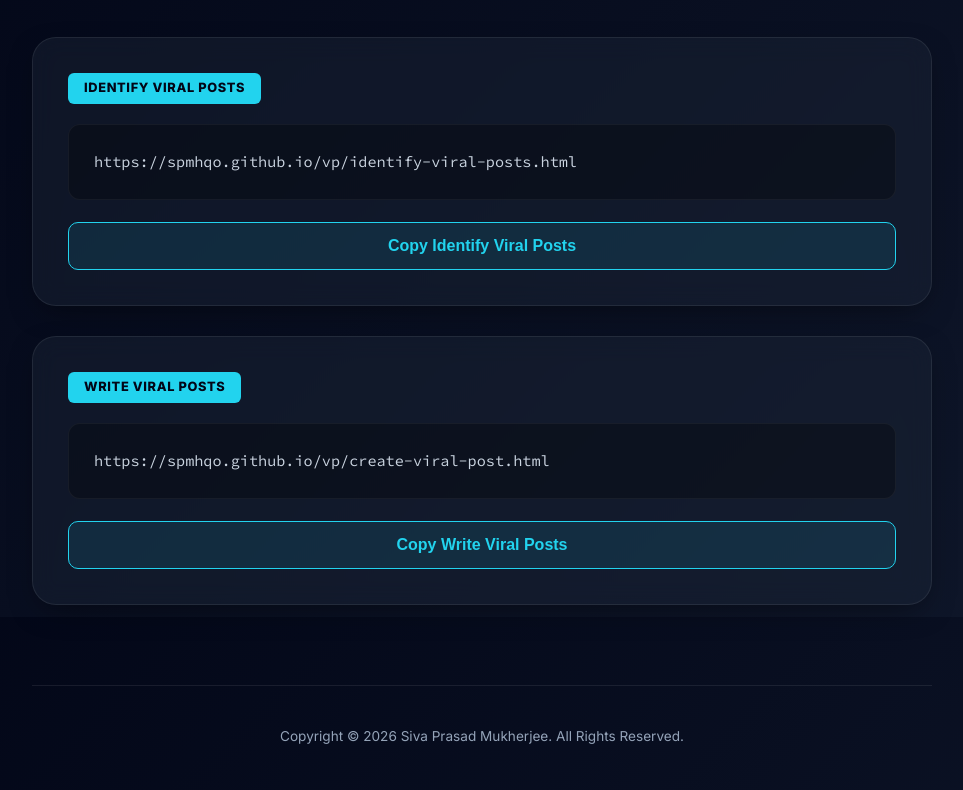
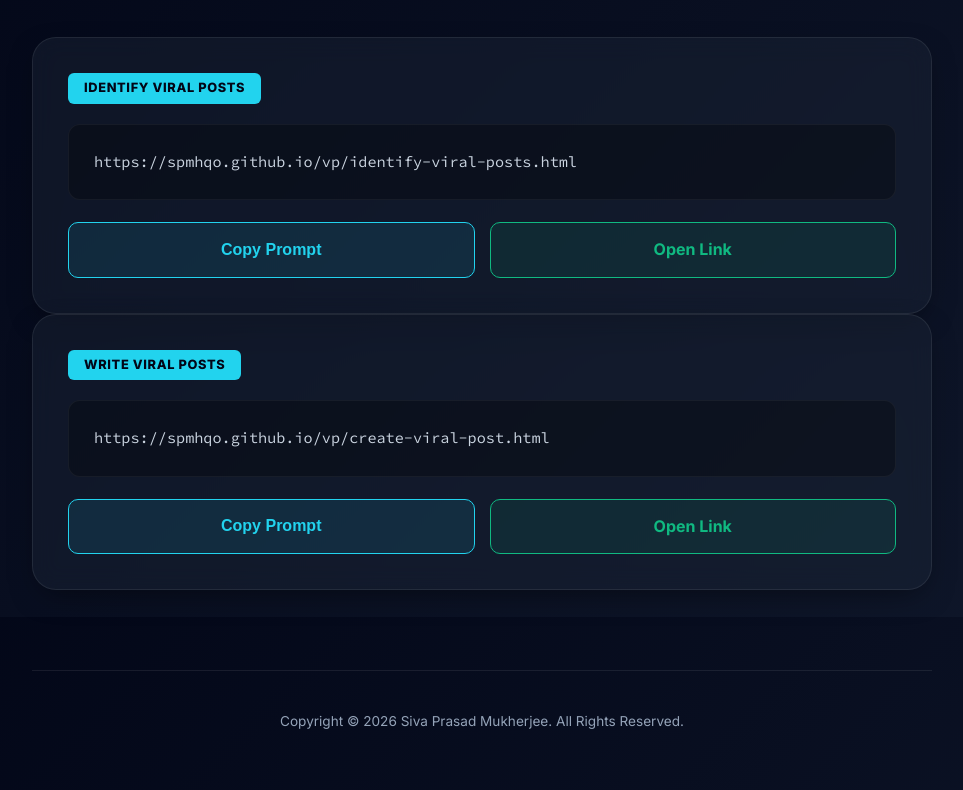
Before and after one commit to spmhqo/vp, a plain HTML site: page index.html in a window 1280 px wide. Shown: the part 183-973 px from the top of the page, without its empty margins (158-1121 px from the left). Drawn offline with Linux system fonts and the light colour scheme.

Commit message:
Update index.html

```diff
--- a/index.html
+++ b/index.html
@@ -3,7 +3,7 @@
 <head>
   <meta charset="UTF-8" />
   <meta name="viewport" content="width=device-width, initial-scale=1.0"/>
-  <title>Plan And Write Viral Posts</title>
+  <title>Plan And Write Viral Posts - (for social media sites)</title>
   <link rel="icon" href="spm.ico">
   <link rel="preconnect" href="https://fonts.googleapis.com">
   <link rel="preconnect" href="https://fonts.gstatic.com" crossorigin>
@@ -55,7 +55,6 @@
       font-weight: 800;
       letter-spacing: -0.02em;
       color: #fff;
-      text-transform: uppercase;
       margin-bottom: 8px;
     }
 
@@ -111,27 +110,23 @@
       margin-bottom: 22px;
       line-height: 1.6;
       word-break: break-all;
+      overflow-wrap: anywhere;
       max-height: 520px;
       overflow-y: auto;
-    }
-
-    .prompt-content a {
-      color: var(--accent-primary);
-      text-decoration: none;
-      transition: color 0.2s;
-    }
-
-    .prompt-content a:hover {
-      color: var(--accent-hover);
-      text-decoration: underline;
     }
 
     .prompt-content::-webkit-scrollbar { width: 8px; }
     .prompt-content::-webkit-scrollbar-track { background: rgba(0,0,0,0.2); }
     .prompt-content::-webkit-scrollbar-thumb { background: var(--card-border); border-radius: 4px; }
 
+    .btn-group {
+      display: flex;
+      gap: 15px;
+      width: 100%;
+    }
+
     .btn {
-      padding: 14px 32px;
+      padding: 14px 28px;
       border-radius: 10px;
       font-weight: 700;
       font-size: 1rem;
@@ -141,7 +136,7 @@
       justify-content: center;
       gap: 10px;
       transition: all 0.2s;
-      width: 100%;
+      flex: 1;
       text-decoration: none;
       border: none;
     }
@@ -163,6 +158,17 @@
       color: white;
     }
 
+    .link-btn {
+      background: rgba(16, 185, 129, 0.1);
+      color: var(--accent-success);
+      border: 1px solid var(--accent-success);
+    }
+
+    .link-btn:hover {
+      background: var(--accent-success);
+      color: #020617;
+    }
+
     .footer {
       margin-top: 80px;
       text-align: center;
@@ -179,6 +185,7 @@
       .sub-header { font-size: 1rem; }
       .step-card { padding: 22px; }
       .prompt-content { font-size: 0.85rem; }
+      .btn-group { flex-direction: column; }
     }
   </style>
 </head>
@@ -191,29 +198,10 @@
     </header>
 
     <div class="prompt-workflow">
-
-      <!-- Prompt #1 Card -->
-      <div class="step-card">
-        <div class="step-header">
-          <span class="step-label">Identify Viral Posts</span>
-        </div>
-        <div class="prompt-content" id="p1">https://spmhqo.github.io/vp/identify-viral-posts.html</div>
-        <button class="btn copy-btn" onclick="copyText('p1', this)">
-          <span>Copy Identify Viral Posts</span>
-        </button>
+      <!-- Prompt Result Cards -->
+      <div id="promptsContainer">
+        <!-- Prompts injected by JavaScript -->
       </div>
-
-      <!-- Prompt #2 Card -->
-      <div class="step-card">
-        <div class="step-header">
-          <span class="step-label">Write Viral Posts</span>
-        </div>
-        <div class="prompt-content" id="p2">https://spmhqo.github.io/vp/create-viral-post.html</div>
-        <button class="btn copy-btn" onclick="copyText('p2', this)">
-          <span>Copy Write Viral Posts</span>
-        </button>
-      </div>
-
     </div>
 
     <footer class="footer">
@@ -222,8 +210,56 @@
   </div>
 
   <script>
+    const promptsData = [
+      {
+        id: 1,
+        name: "Identify Viral Posts",
+        url: "https://spmhqo.github.io/vp/identify-viral-posts.html",
+        text: `https://spmhqo.github.io/vp/identify-viral-posts.html`
+      },
+      {
+        id: 2,
+        name: "Write Viral Posts",
+        url: "https://spmhqo.github.io/vp/create-viral-post.html",
+        text: `https://spmhqo.github.io/vp/create-viral-post.html`
+      }
+    ];
+
+    function createCards() {
+      const container = document.getElementById('promptsContainer');
+      container.innerHTML = '';
+      promptsData.forEach(p => {
+        const card = document.createElement('div');
+        card.className = 'step-card';
+        card.innerHTML = `
+          <div class="step-header">
+            <span class="step-label">${p.name}</span>
+          </div>
+          <div class="prompt-content" id="p${p.id}"></div>
+          <div class="btn-group">
+            <button class="btn copy-btn" onclick="copyText('p${p.id}', this)">
+              <span>Copy Prompt</span>
+            </button>
+            <a href="${p.url}" target="_blank" rel="noopener noreferrer" class="btn link-btn">
+              <span>Open Link</span>
+            </a>
+          </div>
+        `;
+        container.appendChild(card);
+      });
+    }
+
+    function renderPrompts() {
+      promptsData.forEach(p => {
+        const element = document.getElementById(`p${p.id}`);
+        if (element) {
+          element.innerText = p.text;
+        }
+      });
+    }
+
     function copyText(id, btn) {
-      const text = document.getElementById(id).innerText.trim();
+      const text = document.getElementById(id).innerText;
       navigator.clipboard.writeText(text).then(() => {
         const originalText = btn.innerHTML;
         btn.innerHTML = `<span>Copied to Clipboard!</span>`;
@@ -235,6 +271,12 @@
         }, 2000);
       });
     }
+
+    // Initialize on page load
+    window.onload = () => {
+      createCards();
+      renderPrompts();
+    };
   </script>
 </body>
 </html>
```
